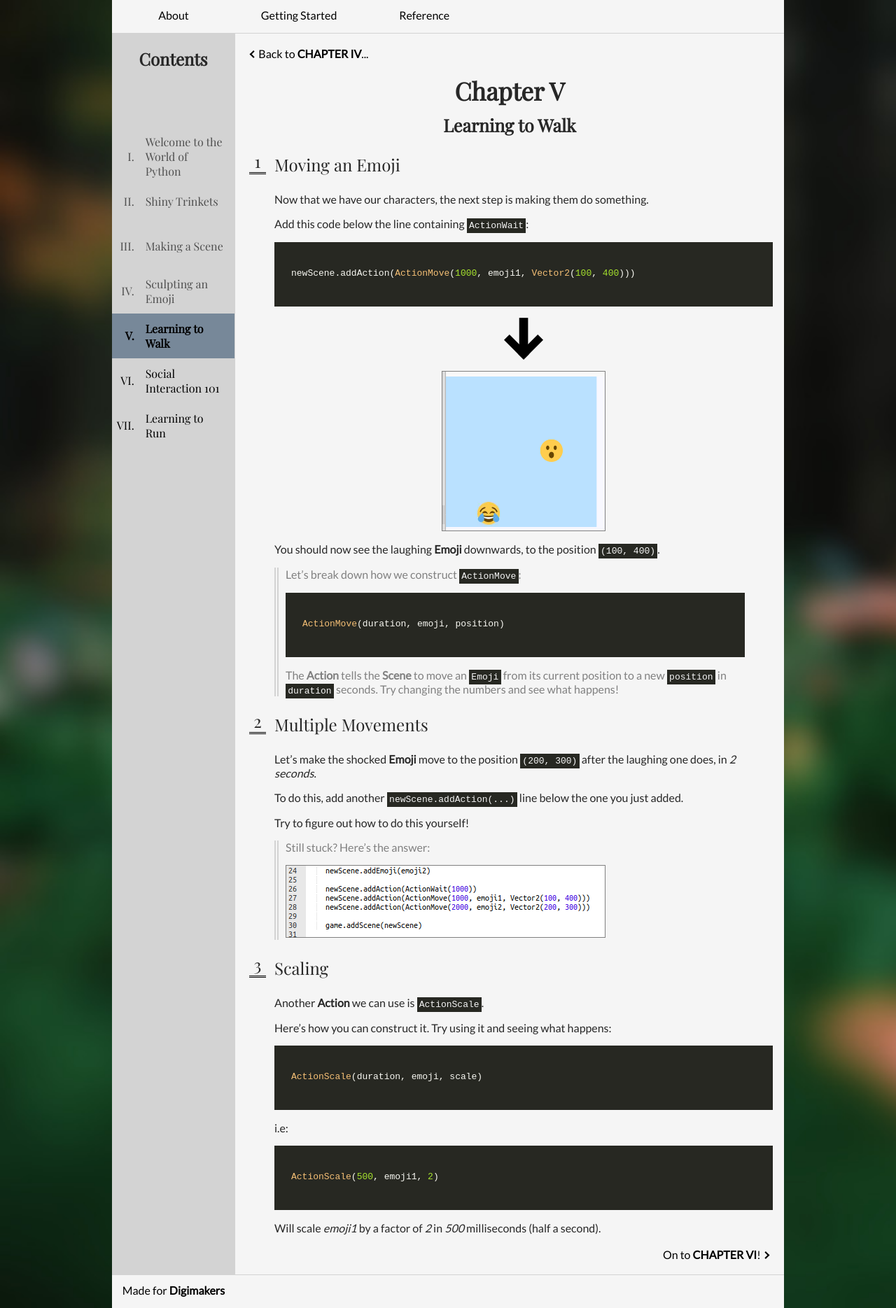
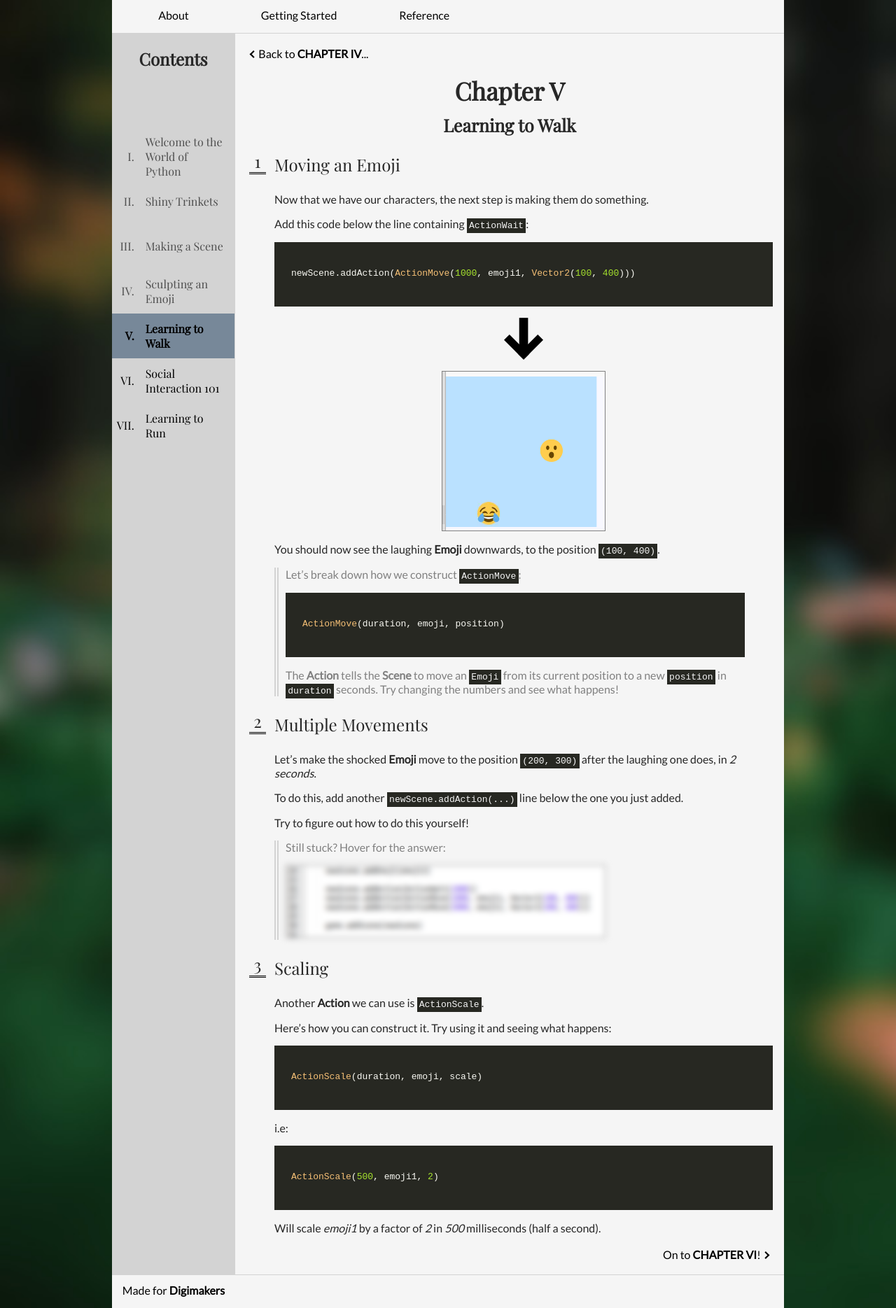
Before and after one commit to Nenivar/outreach-storytelling-site, a Jekyll site: the page built from _posts/1396-01-01-movement.md, in a window 1280 px wide. Shown: the whole page at 70% size. Built offline with Jekyll 4.4.1, drawn with Linux system fonts in a browser that asks for light colours.

```diff
--- a/_posts/1396-01-01-movement.md
+++ b/_posts/1396-01-01-movement.md
@@ -36,9 +36,9 @@ chapter: V
 
     Try to figure out how to do this yourself!
 
-    > Still stuck? Here's the answer:
+    > Still stuck? Hover for the answer:
     >
-    > ![Answer](/assets/images/contrib/movement/movement_1.png)
+    > ![Answer](/assets/images/contrib/movement/movement_1.png){: .hide}
 
 4.  Scaling
 
--- a/_sass/_post.scss
+++ b/_sass/_post.scss
@@ -91,6 +91,15 @@ pre.highlight {
     margin: auto;
 }
 
+.hide {
+    filter: blur(.25em);
+    transition: filter .1s;
+
+    &:hover {
+        filter: none;
+    }
+}
+
 .highlighter-rouge {
     background-color: #272822;
     color: whitesmoke;
--- a/_sass/_reference.scss
+++ b/_sass/_reference.scss
@@ -14,6 +14,7 @@ $block_h: 10em;
         height: $block_h;
         margin: 0 1em 1em 0;
         border: 1px solid gray;
+        background: lightgray;
 
         img {
             height: 80%;
```
Also changed, not shown: _posts/1397-01-01-an_emoji.md (+1 -7 lines), reference.md (+1 -1 lines).
